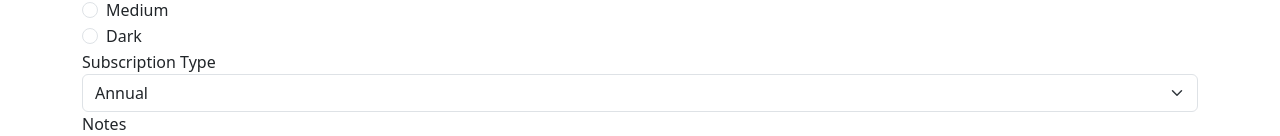
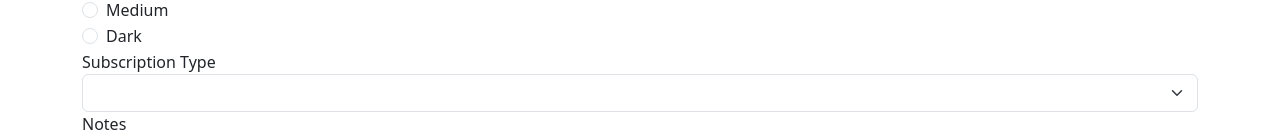
Before and after one commit to ashu-123/angular, an Angular app in the folder learning-forms/: page / in a window 1280 px wide. Shown: the part 202-338 px from the top of the page. Built offline with nearby package versions, Linux system fonts and the light colour scheme.

Commit message:
added async call to fetch select options

```diff
--- a/learning-forms/src/app/data/data.service.ts
+++ b/learning-forms/src/app/data/data.service.ts
@@ -13,4 +13,8 @@
   postUserSettings(userSettings: UserSettings): Observable<UserSettings> {
     return this.http.post<UserSettings>('https://putsreq.com/hK5CZUnWLa5nmKbBbADV', userSettings);
   }
+
+  getSubscriptionTypes(): Observable<string[]> {
+    return of(['one', 'two', 'three']);
+  }
 }
--- a/learning-forms/src/app/user-settings-form/user-settings-form.component.html
+++ b/learning-forms/src/app/user-settings-form/user-settings-form.component.html
@@ -41,9 +41,7 @@
         <div class="form-group">
             <label for="subscriptionType">Subscription Type</label>
             <select class="form-select" id="subscriptionType" name="subscriptionType" [(ngModel)]="userSettings.subscriptionType">
-                <option>Monthly</option>
-                <option>Annual</option>
-                <option>Lifetime</option>
+                <option *ngFor="let type of subscriptionTypes | async">{{type}}</option>
               </select>
         </div>
 
--- a/learning-forms/src/app/user-settings-form/user-settings-form.component.ts
+++ b/learning-forms/src/app/user-settings-form/user-settings-form.component.ts
@@ -1,14 +1,15 @@
-import { Component } from '@angular/core';
+import { Component, OnInit } from '@angular/core';
 import { UserSettings } from '../data/user-settings';
 import { NgForm, NgModel } from '@angular/forms';
 import { DataService } from '../data/data.service';
+import { Observable } from 'rxjs';
 
 @Component({
   selector: 'lf-user-settings-form',
   templateUrl: './user-settings-form.component.html',
   styleUrl: './user-settings-form.component.css'
 })
-export class UserSettingsFormComponent {
+export class UserSettingsFormComponent implements OnInit {
 
   originalUserSettings: UserSettings = {
     name: "",
@@ -21,10 +22,15 @@
 
   postError = false;
   postErrorMessage = '';
+  subscriptionTypes!: Observable<string[]>;
 
   userSettings: UserSettings = { ...this.originalUserSettings };
 
   constructor(private dataService: DataService) { }
+
+  ngOnInit(): void {
+    this.subscriptionTypes = this.dataService.getSubscriptionTypes();
+  }
 
   onSubmit(form: NgForm): void {
     console.log(form.submitted + ': ' + form.valid);
```
